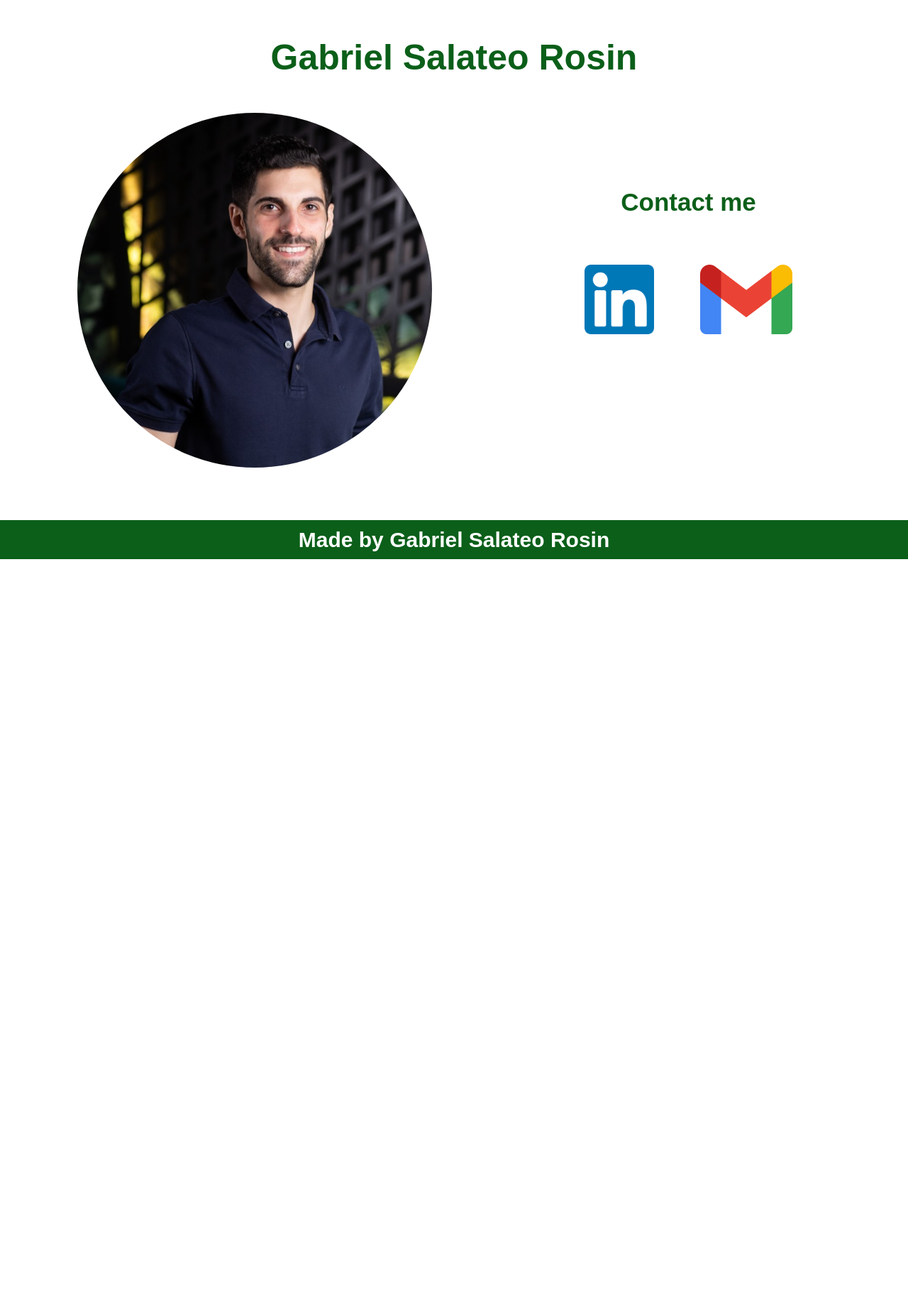
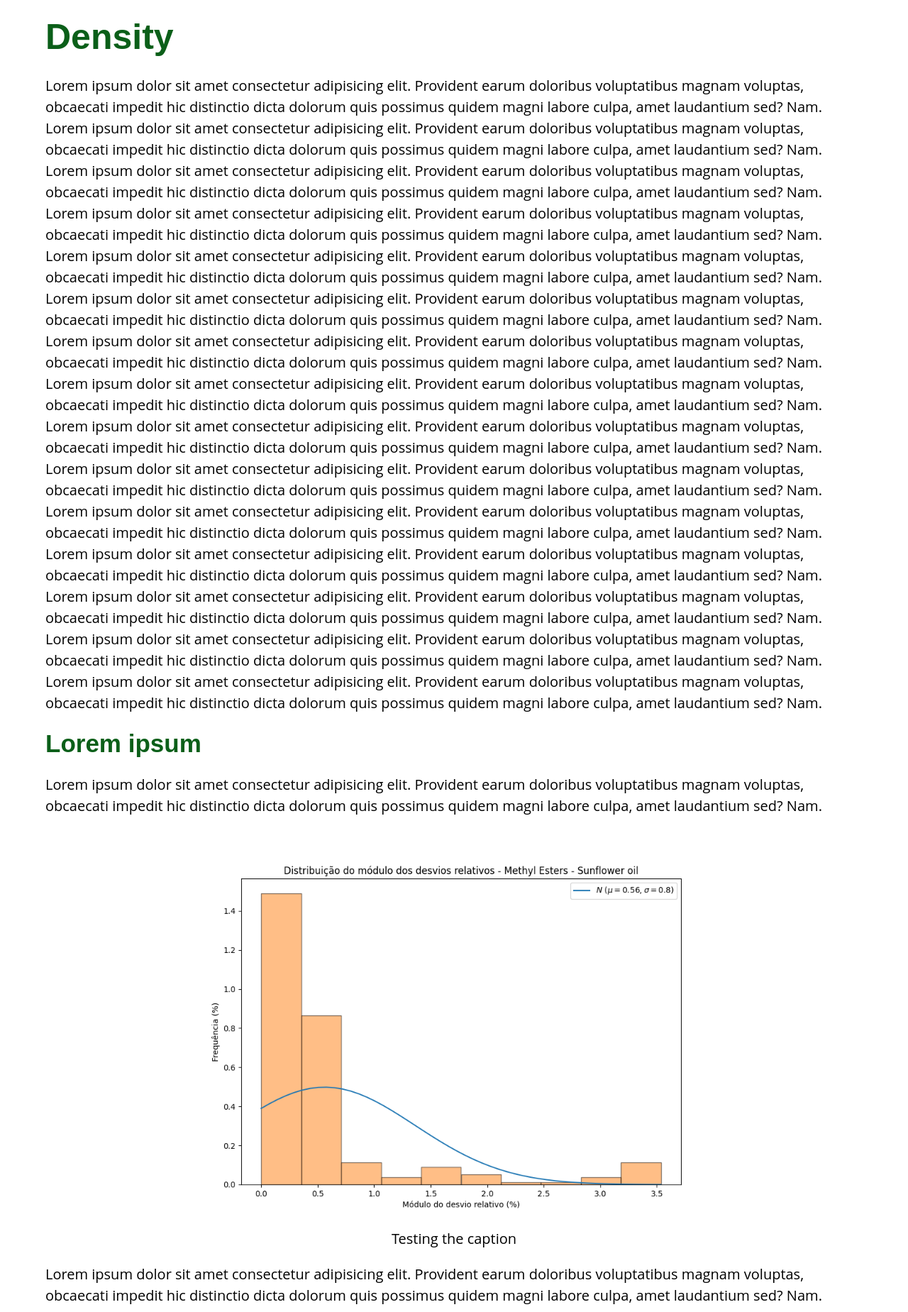
Before and after one commit to gabao55/Biolab-Simulator, a Django app: page /density/ in a window 1280 px wide. Shown: the part 71-1920 px from the top of the page at 71% size. Before the commit the page ends 859 px from the top, so only its background shows below. Run offline with Django 4.2, Linux system fonts and the light colour scheme; parts of the project's set-up code (start-up, migrations or seed data) failed here and were passed over.

Commit message:
Density views working properly

```diff
--- a/biolab_simulator/density/templates/density/density.html
+++ b/biolab_simulator/density/templates/density/density.html
@@ -1,6 +1,33 @@
 {% extends 'base.html' %}
 {% load static %}
 
+{% block title %}Density{% endblock title %}
+
 {% block content %}
-    <h1>This is density</h1>
+
+    <section class="content">
+        <div class="responsive-space"></div>
+        <h1>Density</h1>
+        <p>Lorem ipsum dolor sit amet consectetur adipisicing elit. Provident earum doloribus voluptatibus magnam voluptas, obcaecati impedit hic distinctio dicta dolorum quis possimus quidem magni labore culpa, amet laudantium sed? Nam.</p>
+        <p>Lorem ipsum dolor sit amet consectetur adipisicing elit. Provident earum doloribus voluptatibus magnam voluptas, obcaecati impedit hic distinctio dicta dolorum quis possimus quidem magni labore culpa, amet laudantium sed? Nam.</p>
+        <p>Lorem ipsum dolor sit amet consectetur adipisicing elit. Provident earum doloribus voluptatibus magnam voluptas, obcaecati impedit hic distinctio dicta dolorum quis possimus quidem magni labore culpa, amet laudantium sed? Nam.</p>
+        <p>Lorem ipsum dolor sit amet consectetur adipisicing elit. Provident earum doloribus voluptatibus magnam voluptas, obcaecati impedit hic distinctio dicta dolorum quis possimus quidem magni labore culpa, amet laudantium sed? Nam.</p>
+        <p>Lorem ipsum dolor sit amet consectetur adipisicing elit. Provident earum doloribus voluptatibus magnam voluptas, obcaecati impedit hic distinctio dicta dolorum quis possimus quidem magni labore culpa, amet laudantium sed? Nam.</p>
+        <p>Lorem ipsum dolor sit amet consectetur adipisicing elit. Provident earum doloribus voluptatibus magnam voluptas, obcaecati impedit hic distinctio dicta dolorum quis possimus quidem magni labore culpa, amet laudantium sed? Nam.</p>
+        <p>Lorem ipsum dolor sit amet consectetur adipisicing elit. Provident earum doloribus voluptatibus magnam voluptas, obcaecati impedit hic distinctio dicta dolorum quis possimus quidem magni labore culpa, amet laudantium sed? Nam.</p>
+        <p>Lorem ipsum dolor sit amet consectetur adipisicing elit. Provident earum doloribus voluptatibus magnam voluptas, obcaecati impedit hic distinctio dicta dolorum quis possimus quidem magni labore culpa, amet laudantium sed? Nam.</p>
+        <p>Lorem ipsum dolor sit amet consectetur adipisicing elit. Provident earum doloribus voluptatibus magnam voluptas, obcaecati impedit hic distinctio dicta dolorum quis possimus quidem magni labore culpa, amet laudantium sed? Nam.</p>
+        <p>Lorem ipsum dolor sit amet consectetur adipisicing elit. Provident earum doloribus voluptatibus magnam voluptas, obcaecati impedit hic distinctio dicta dolorum quis possimus quidem magni labore culpa, amet laudantium sed? Nam.</p>
+        <p>Lorem ipsum dolor sit amet consectetur adipisicing elit. Provident earum doloribus voluptatibus magnam voluptas, obcaecati impedit hic distinctio dicta dolorum quis possimus quidem magni labore culpa, amet laudantium sed? Nam.</p>
+        <p>Lorem ipsum dolor sit amet consectetur adipisicing elit. Provident earum doloribus voluptatibus magnam voluptas, obcaecati impedit hic distinctio dicta dolorum quis possimus quidem magni labore culpa, amet laudantium sed? Nam.</p>
+        <p>Lorem ipsum dolor sit amet consectetur adipisicing elit. Provident earum doloribus voluptatibus magnam voluptas, obcaecati impedit hic distinctio dicta dolorum quis possimus quidem magni labore culpa, amet laudantium sed? Nam.</p>
+        <p>Lorem ipsum dolor sit amet consectetur adipisicing elit. Provident earum doloribus voluptatibus magnam voluptas, obcaecati impedit hic distinctio dicta dolorum quis possimus quidem magni labore culpa, amet laudantium sed? Nam.</p>
+        <p>Lorem ipsum dolor sit amet consectetur adipisicing elit. Provident earum doloribus voluptatibus magnam voluptas, obcaecati impedit hic distinctio dicta dolorum quis possimus quidem magni labore culpa, amet laudantium sed? Nam.</p>
+        <h2>Lorem ipsum</h2>
+        <p>Lorem ipsum dolor sit amet consectetur adipisicing elit. Provident earum doloribus voluptatibus magnam voluptas, obcaecati impedit hic distinctio dicta dolorum quis possimus quidem magni labore culpa, amet laudantium sed? Nam.</p>
+        <img src="{% static 'assets/img/test_image.png' %}" alt="Test image">
+        <figcaption>Testing the caption</figcaption>
+        <p>Lorem ipsum dolor sit amet consectetur adipisicing elit. Provident earum doloribus voluptatibus magnam voluptas, obcaecati impedit hic distinctio dicta dolorum quis possimus quidem magni labore culpa, amet laudantium sed? Nam.</p>
+    </section>
+
 {% endblock content %}
--- a/biolab_simulator/home/templates/home/home.html
+++ b/biolab_simulator/home/templates/home/home.html
@@ -5,7 +5,7 @@
 
 {% block content %}
 
-    <sectio class="content">
+    <section class="content">
         <div class="responsive-space"></div>
         <h1>My property</h1>
         <p>Lorem ipsum dolor sit amet consectetur adipisicing elit. Provident earum doloribus voluptatibus magnam voluptas, obcaecati impedit hic distinctio dicta dolorum quis possimus quidem magni labore culpa, amet laudantium sed? Nam.</p>
@@ -28,6 +28,6 @@
         <img src="{% static 'assets/img/test_image.png' %}" alt="Test image">
         <figcaption>Testing the caption</figcaption>
         <p>Lorem ipsum dolor sit amet consectetur adipisicing elit. Provident earum doloribus voluptatibus magnam voluptas, obcaecati impedit hic distinctio dicta dolorum quis possimus quidem magni labore culpa, amet laudantium sed? Nam.</p>
-    </sectio>
+    </section>
 
 {% endblock content %}
--- a/biolab_simulator/templates/base.html
+++ b/biolab_simulator/templates/base.html
@@ -24,7 +24,7 @@
         <ul>
             <li class="option"><a href="#">Home</a></li>
             <li class="option">
-                <a href="#">Density <i class="arrow down"></i></a>
+                <a href="/density/">Density <i class="arrow down"></i></a>
                 <ul>
                     <li><a href="#">Murnaghan</a></li>
                     <li><a href="#">Eq 2</a></li>
```
